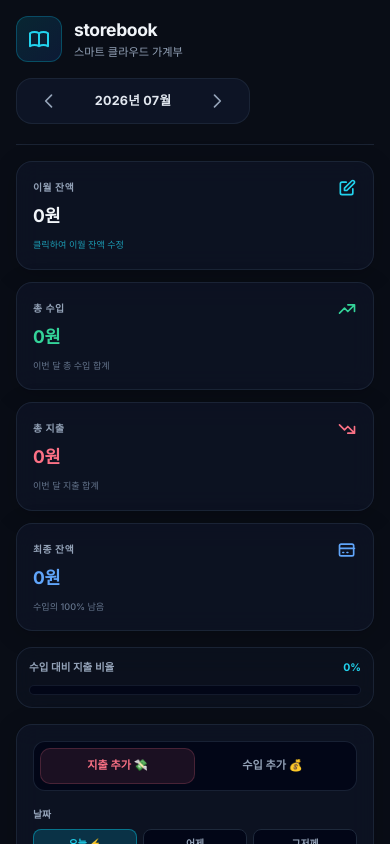
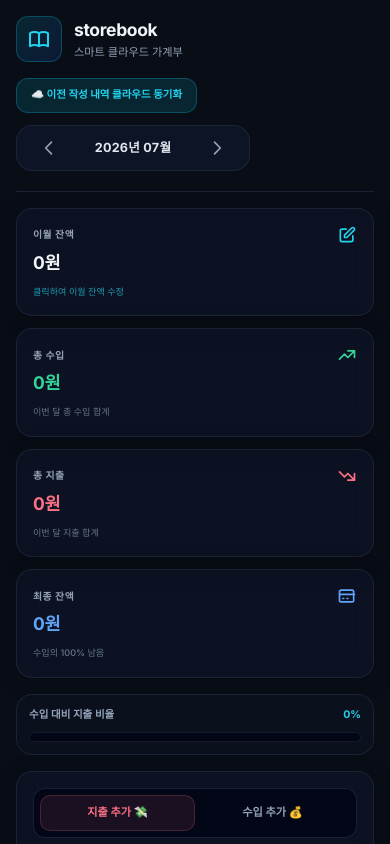
Before and after one commit to devgwangjin/storebook, a Next.js app: page / in a window 390 px wide. Shown: the top 844 px of the page. Built offline with nearby package versions, Linux system fonts and the light colour scheme; no server answers; the database is empty.

Commit message:
Add one-click local data to cloud sync button in Header

```diff
--- a/app/storebook/page.tsx
+++ b/app/storebook/page.tsx
@@ -18,6 +18,7 @@ import {
   fetchCategories,
   addCategory,
   deleteCategory,
+  syncLocalStorageToSupabase,
 } from '@/lib/storebook-service';
 import { getPrevMonthString, getNextMonthString } from '@/lib/storebook-utils';
 
@@ -93,6 +94,11 @@ export default function StorebookPage() {
     }
   };
 
+  const handleSyncLocalData = async () => {
+    await syncLocalStorageToSupabase();
+    await loadData(yearMonth);
+  };
+
   const totalIncome = transactions
     .filter((t) => t.type === 'income')
     .reduce((acc, curr) => acc + curr.amount, 0);
@@ -125,6 +131,7 @@ export default function StorebookPage() {
           yearMonth={yearMonth}
           onPrevMonth={handlePrevMonth}
           onNextMonth={handleNextMonth}
+          onSyncLocalData={handleSyncLocalData}
         />
 
         {isLoading ? (
--- a/components/storebook/Header.tsx
+++ b/components/storebook/Header.tsx
@@ -1,15 +1,27 @@
 'use client';
 
-import React from 'react';
+import React, { useState } from 'react';
 
 interface HeaderProps {
   yearMonth: string;
   onPrevMonth: () => void;
   onNextMonth: () => void;
+  onSyncLocalData?: () => Promise<void>;
 }
 
-export default function Header({ yearMonth, onPrevMonth, onNextMonth }: HeaderProps) {
+export default function Header({ yearMonth, onPrevMonth, onNextMonth, onSyncLocalData }: HeaderProps) {
   const [year, month] = yearMonth.split('-').map(Number);
+  const [isSyncing, setIsSyncing] = useState(false);
+  const [syncDoneMsg, setSyncDoneMsg] = useState('');
+
+  const handleSync = async () => {
+    if (!onSyncLocalData) return;
+    setIsSyncing(true);
+    await onSyncLocalData();
+    setIsSyncing(false);
+    setSyncDoneMsg('동기화 완료!');
+    setTimeout(() => setSyncDoneMsg(''), 3000);
+  };
 
   return (
     <header style={{
@@ -41,6 +53,32 @@ export default function Header({ yearMonth, onPrevMonth, onNextMonth }: HeaderPr
           <p style={{ fontSize: '0.8rem', color: '#94a3b8', fontWeight: 500 }}>스마트 클라우드 가계부</p>
         </div>
       </div>
+
+      <div style={{ display: 'flex', alignItems: 'center', gap: '12px', flexWrap: 'wrap' }}>
+        {onSyncLocalData && (
+          <button
+            onClick={handleSync}
+            disabled={isSyncing}
+            style={{
+              display: 'flex',
+              alignItems: 'center',
+              gap: '6px',
+              padding: '8px 14px',
+              borderRadius: '12px',
+              background: 'rgba(6, 182, 212, 0.15)',
+              border: '1px solid rgba(6, 182, 212, 0.3)',
+              color: '#22d3ee',
+              fontSize: 'clamp(0.75rem, 0.8vw, 0.85rem)',
+              fontWeight: 700,
+              cursor: 'pointer',
+              transition: 'all 0.2s',
+              fontFamily: 'inherit',
+            }}
+            title="윈도우 PC에 저장된 내역을 클라우드 DB로 동기화"
+          >
+            <span>{isSyncing ? '동기화 중...' : syncDoneMsg || '☁️ 이전 작성 내역 클라우드 동기화'}</span>
+          </button>
+        )}
 
         <div style={{
           display: 'flex',
@@ -88,6 +126,7 @@ export default function Header({ yearMonth, onPrevMonth, onNextMonth }: HeaderPr
             </svg>
           </button>
         </div>
+      </div>
     </header>
   );
 }
--- a/lib/storebook-service.ts
+++ b/lib/storebook-service.ts
@@ -239,6 +239,41 @@ export async function deleteCategory(type: TransactionType, value: string): Prom
 }
 
 /**
+ * Sync LocalStorage data to Supabase DB
+ */
+export async function syncLocalStorageToSupabase(): Promise<number> {
+  if (!supabase) return 0;
+  let count = 0;
+  try {
+    const raw = localStorage.getItem('storebook_data');
+    if (!raw) return 0;
+    const allData = JSON.parse(raw);
+    for (const ym of Object.keys(allData)) {
+      const mData = allData[ym];
+      if (mData.carryOver) {
+        await saveCarryOverBalance(ym, mData.carryOver);
+      }
+      if (mData.transactions && mData.transactions.length > 0) {
+        for (const tx of mData.transactions) {
+          await addTransaction(ym, {
+            type: tx.type,
+            name: tx.name,
+            amount: tx.amount,
+            category: tx.category,
+            isRecurring: tx.isRecurring,
+            date: tx.date,
+          });
+          count++;
+        }
+      }
+    }
+  } catch (e) {
+    console.error('syncLocalStorageToSupabase error', e);
+  }
+  return count;
+}
+
+/**
  * LocalStorage Helper Functions
  */
 function getLocalStorageMonthData(yearMonth: string): MonthData {
```
Lines whose indentation alone changed are shown as unchanged.
